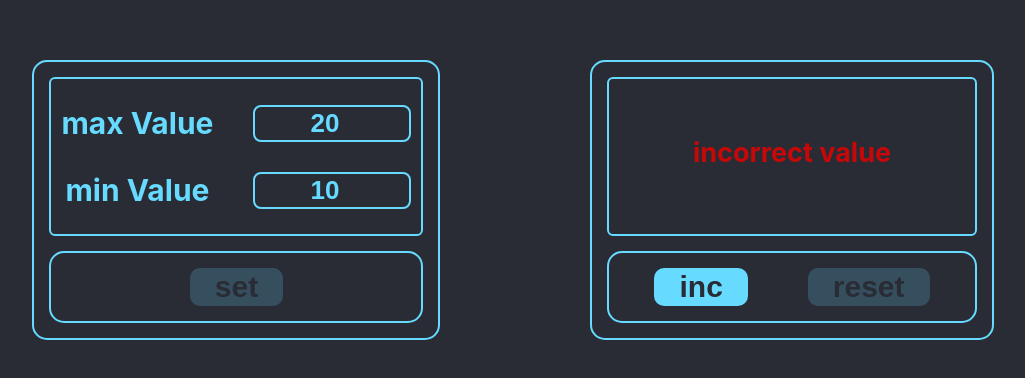
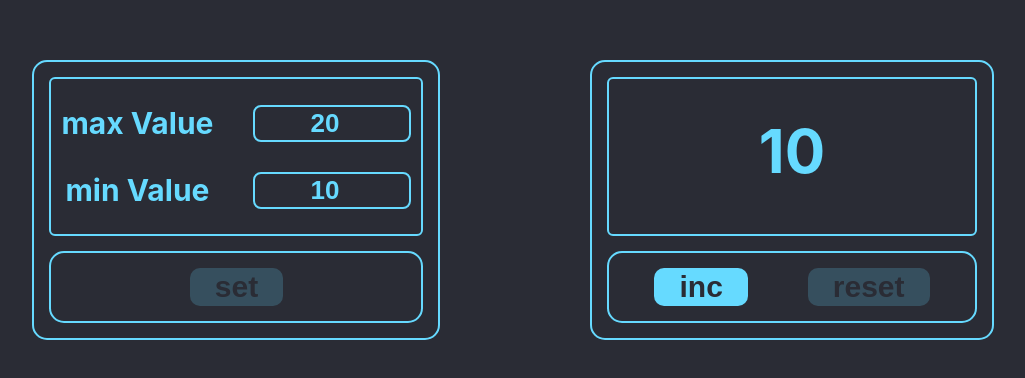
Before and after one commit to MikeWelltoday/counter, a React (Create React App) app: page / in a window 1280 px wide. Shown: the part 200-578 px from the top of the page, without its empty margins (127-1152 px from the left). Built offline with nearby package versions, Linux system fonts and the light colour scheme; the HTML template or start-up script is replaced by a standard one.

Commit message:
=> saved

```diff
--- a/src/App.tsx
+++ b/src/App.tsx
@@ -5,19 +5,9 @@ import {InputPanel} from './components/inputPanel/InputPanel'
 
 //======================================================================================================
 
-export type ErroeType = 'both' | 'bottom' | 'ok'
+export type ErrorType = '2' | '1' | ''
 
 //======================================================================================================
-
-function App() {
-
-    const [initialMaxNum, initialMinNum] = [20, 10]
-
-    const [maxNum, setMaxNum] = useState(initialMaxNum)
-    const [minNum, setMinNum] = useState(initialMinNum)
-    const [num, setNum] = useState(minNum)
-    const [inputMode, setInputMode] = useState(false)
-    const [error, setError] = useState<ErroeType>('ok')
 
 function setInLocalStorage(name: string, item: number) {
     localStorage.setItem(`${name}`, JSON.stringify(item))
@@ -30,11 +20,18 @@ function App() {
     }
 }
 
-    useEffect(() => {
-        setMaxNum(getFromLocalStorage('maxNum') || initialMaxNum)
-        setMinNum(getFromLocalStorage('minNum') || initialMinNum)
-        setNum(getFromLocalStorage('num') || initialMinNum)
-    }, [])
+//======================================================================================================
+
+function App() {
+
+    const initialMaxNum = 20
+    const initialMinNum = 10
+
+    const [maxNum, setMaxNum] = useState(() => getFromLocalStorage('maxNum') || initialMaxNum)
+    const [minNum, setMinNum] = useState(() => getFromLocalStorage('minNum') || initialMinNum)
+    const [num, setNum] = useState(() => getFromLocalStorage('num') || initialMinNum)
+    const [inputMode, setInputMode] = useState(false)
+    const [error, setError] = useState<ErrorType>('')
 
     useEffect(() => {
         setInLocalStorage('maxNum', maxNum)
@@ -49,9 +46,9 @@ function App() {
     }, [num])
 
     useEffect(() => {
-        if (!(minNum < 0)) setError('bottom')
-        if (!(maxNum - minNum <= 0)) setError('both')
-        if (maxNum - minNum >= 0 && minNum >= 0) setError('ok')
+        if (minNum < 0) setError('1')
+        if (maxNum - minNum <= 0) setError('2')
+        if (maxNum - minNum > 0 && minNum >= 0) setError('')
     }, [maxNum, minNum])
 
     function maxNumChange(num: number) {
@@ -63,7 +60,9 @@ function App() {
     }
 
     function increment() {
-        if (num < maxNum) setNum(num + 1)
+        if (num < maxNum) {
+            setNum(num + 1)
+        }
     }
 
     function reset() {
@@ -76,7 +75,6 @@ function App() {
 
     return (
         <div className={'App'}>
-
             <InputPanel
                 maxNum={maxNum}
                 minNum={minNum}
@@ -94,9 +92,7 @@ function App() {
                 inputMode={inputMode}
                 error={error}
                 increment={increment}
-                reset={reset}
-            />
-
+                reset={reset}/>
         </div>
     )
 }
--- a/src/components/button/Button.module.scss
+++ b/src/components/button/Button.module.scss
@@ -12,8 +12,8 @@
   &.notActive {
     opacity: 0.2;
   }
+
+  &:active {
+    transform: scale(1.1);
+  }
 }
-
-.button:active {
-  transform: scale(1.1);
-}
--- a/src/components/button/Button.tsx
+++ b/src/components/button/Button.tsx
@@ -6,7 +6,7 @@ import S from './Button.module.scss'
 type ButtonPropsType = {
     children: ReactNode
     disabled: boolean
-    click: () => void
+    onClick: () => void
 }
 
 //======================================================================================================
@@ -14,7 +14,7 @@ type ButtonPropsType = {
 export const Button: FC<ButtonPropsType> = (props) => {
     return (
         <button className={`${S.button} ${props.disabled && S.notActive}`}
-                onClick={props.click}
+                onClick={props.onClick}
                 disabled={props.disabled}
         >
             {props.children}
--- a/src/components/counter/Counter.module.scss
+++ b/src/components/counter/Counter.module.scss
@@ -15,7 +15,7 @@
     color: #c70808;
   }
 
-  &.active {
+  & span.active {
     color: #c70808;
   }
 }
--- a/src/components/counter/Counter.tsx
+++ b/src/components/counter/Counter.tsx
@@ -1,7 +1,7 @@
 import React, {FC} from 'react'
 import S from './Counter.module.scss'
 import {Button} from '../button/Button'
-import {ErroeType} from '../../App'
+import {ErrorType} from '../../App'
 
 //======================================================================================================
 
@@ -10,7 +10,7 @@ type CounterPropsType = {
     minNum: number
     num: number
     inputMode: boolean
-    error: ErroeType
+    error: ErrorType
     increment: () => void
     reset: () => void
 }
@@ -20,16 +20,20 @@ type CounterPropsType = {
 export const Counter: FC<CounterPropsType> = (props) => {
     return (
         <div className={`body ${S.counter}`}>
-            <div className={`body__display ${S.display} ${props.num === props.maxNum && S.active}`}>
-                {props.error ? <p className={props.error && S.error}>incorrect value</p>
-                    : props.inputMode ? <><p>enter values and press</p> <p>[set] [Enter] [Escape]</p></> : props.num}
+            <div className={`body__display ${S.display}`}>
+                {
+                    props.error ? <p className={S.error}>incorrect value</p> :
+                        props.inputMode ? <><p>enter values and press</p> <p>[set] [Enter] [Escape]</p></> :
+                            <span className={`${props.num === props.maxNum && S.active}`}>{props.num}</span>
+                }
             </div>
+
             <div className={`body__buttonsContainer ${S.buttonsContainer}`}>
-                <Button click={props.increment}
-                        disabled={props.num === props.maxNum || props.error === 'both' || props.error === 'bottom'}
+                <Button disabled={props.num === props.maxNum || !!props.error || props.inputMode}
+                        onClick={props.increment}
                 >inc</Button>
-                <Button click={props.reset}
-                        disabled={props.num === props.minNum || props.error === 'both' || props.error === 'bottom'}
+                <Button disabled={props.num === props.minNum || !!props.error || props.inputMode}
+                        onClick={props.reset}
                 >reset</Button>
             </div>
         </div>
--- a/src/components/inputPanel/InputPanel.tsx
+++ b/src/components/inputPanel/InputPanel.tsx
@@ -1,7 +1,9 @@
 import React, {ChangeEvent, FC, KeyboardEvent} from 'react'
 import S from './InputPanel.module.scss'
 import {Button} from '../button/Button'
-import {ErroeType} from '../../App'
+import {ErrorType} from '../../App'
+import {types} from 'sass'
+import Boolean = types.Boolean
 
 //======================================================================================================
 
@@ -9,7 +11,7 @@ type InputPanelPropsType = {
     maxNum: number
     minNum: number
     inputMode: boolean
-    error: ErroeType
+    error: ErrorType
     maxNumChange: (num: number) => void
     minNumChange: (num: number) => void
     inputModeChange: (mode: boolean) => void
@@ -22,10 +24,12 @@ export const InputPanel: FC<InputPanelPropsType> = (props) => {
 
     function maxNumChangeOnChange(event: ChangeEvent<HTMLInputElement>) {
         props.maxNumChange(parseInt(event.currentTarget.value, 10))
+        props.inputModeChange(true)
     }
 
     function minNumChangeOnChange(event: ChangeEvent<HTMLInputElement>) {
         props.minNumChange(parseInt(event.currentTarget.value, 10))
+        props.inputModeChange(true)
     }
 
     function inputModeChangeOnFocus() {
@@ -52,34 +56,34 @@ export const InputPanel: FC<InputPanelPropsType> = (props) => {
 
                 <div className={S.inputBox}>
                     <label htmlFor="maxValue">max Value</label>
-                    <input className={`${props.error === 'both' && S.error}`}
+                    <input className={`${props.error === '2' && S.error}`}
                            id={'maxValue'}
                            type="number"
                            value={props.maxNum}
+                           onChange={maxNumChangeOnChange}
                            onFocus={inputModeChangeOnFocus}
                            onBlur={inputModeChangeOnBlur}
-                           onChange={maxNumChangeOnChange}
                            onKeyDown={inputModeChangeOnKeyDownHandler}
                     />
                 </div>
 
                 <div className={S.inputBox}>
                     <label htmlFor="minValue">min Value</label>
-                    <input className={`${(props.error === 'both' || props.error === 'bottom') && S.error}`}
+                    <input className={`${props.error && S.error}`}
                            id={'minValue'}
                            type="number"
                            value={props.minNum}
+                           onChange={minNumChangeOnChange}
                            onFocus={inputModeChangeOnFocus}
                            onBlur={inputModeChangeOnBlur}
-                           onChange={minNumChangeOnChange}
                            onKeyDown={inputModeChangeOnKeyDownHandler}
                     />
                 </div>
             </div>
 
             <div className={`body__buttonsContainer ${S.buttonsContainer}`}>
-                <Button disabled={props.error === 'both' || props.error === 'bottom' || !props.inputMode}
-                        click={props.reset}
+                <Button disabled={!!props.error || !props.inputMode}
+                        onClick={props.reset}
                 >set</Button>
             </div>
         </div>
```
Also changed, not shown: 1 other file (tests, documents, lock files or other folders). Lines whose indentation alone changed are shown as unchanged.
